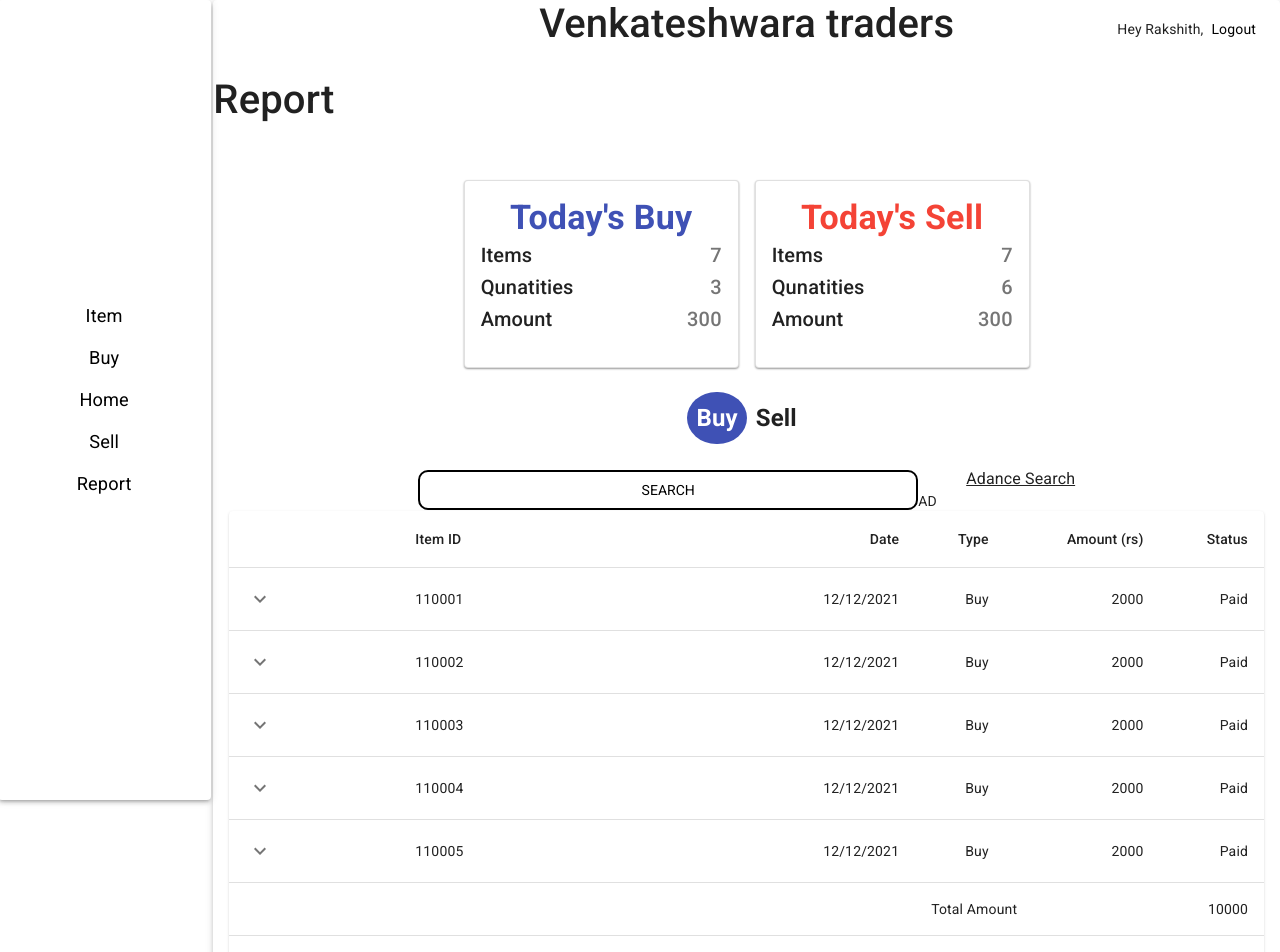
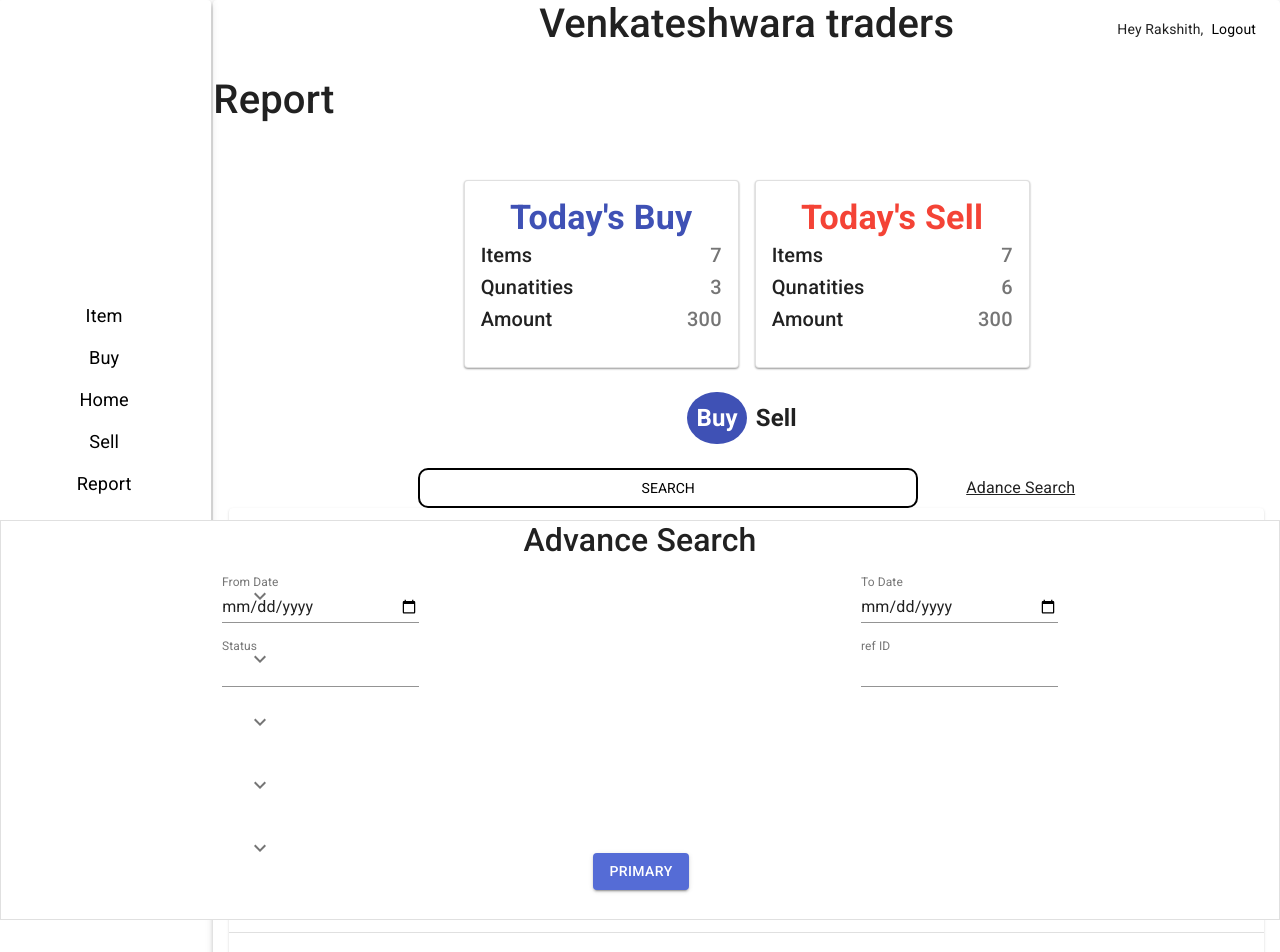
Before and after one commit to Rakgowda/nextjs, a Next.js app: page /report in a window 1280 px wide. Shown: the top 952 px of the page. Built offline with nearby package versions, Linux system fonts and the light colour scheme.

Commit message:
updating advancesearch with collapse feature

```diff
--- a/components/advanceSearch/advanceSearch.js
+++ b/components/advanceSearch/advanceSearch.js
@@ -1,22 +1,118 @@
-import React,{useState} from 'react';
-import appTheme from "../../styles/Theme.module.css"
-import advsrchTheme from "./advanceSearch.module.css"
-const AdvanceSearch =()=> {
+import React, { useState } from "react";
+import appTheme from "../../styles/Theme.module.css";
+import advsrchTheme from "./advanceSearch.module.css";
+import { makeStyles } from "@material-ui/core/styles";
+import Paper from "@material-ui/core/Paper";
+import TextField from "@material-ui/core/TextField";
+import Grid from '@material-ui/core/Grid';
+import Button from '@material-ui/core/Button';
+const useStyles = makeStyles((theme) => ({
+  customise: {
+    display: "flex",
+    position: "absolute",
+    marginTop: "20px",
+    left: "0px",
+    height: "400px",
+    width: "100%",
+  },
+  papper: {
+    width: "100%",
+  },
+  root: {
+    '& > *': {
+      margin: theme.spacing(1),
+      width: '25ch',
+    },
+  },
+  button:{
+    position: "absolute",
+    bottom: "30px"
+  }
+}));
+const AdvanceSearch = () => {
   const [toggle, settoggle] = useState(true);
-    function onClickHandler(){
-    settoggle(!toggle)
+  const [fromDate, setfromDate] = useState("");
+  const [toDate, settoDate] = useState("");
+  const [selectedDate, setSelectedDate] = React.useState(
+    new Date("2014-08-18T21:11:54")
+  );
+  const handleDateChange = (date) => {
+    setSelectedDate(date);
+  };
+  const classes = useStyles();
+  function onClickHandler() {
+    settoggle(!toggle);
+  }
+  function fromDateHandle(date){
+    console.log(date)
+    setfromDate(date)
   }
   return (
     <div>
-  <div className={`${appTheme.ml2} ${advsrchTheme.advanceSearch}`} onClick={onClickHandler}>
+      <div
+        className={`${appTheme.ml2} ${advsrchTheme.advanceSearch}`}
+        onClick={onClickHandler}
+      >
         Adance Search
       </div>
-  {toggle? <div>
-      AD
-  </div>:""}
-
+      {toggle && (
+        <div className={classes.customise}>
+          <Paper className={classes.papper} variant="outlined" square>
+            <h2 className="text-center">Advance Search</h2>
+          <Grid container justifyContent="space-around" className={classes.root}>
+            <TextField
+              id="date"
+              label="From Date"
+              type="date"
+              value={fromDate}
+              onChange={fromDateHandle}
+              className={classes.textField}
+              InputLabelProps={{
+                shrink: true,
+              }}
+            />
+            <TextField
+              id="date"
+              label="To Date"
+              type="date"
+              defaultValue={toDate}
+              className={classes.textField}
+              InputLabelProps={{
+                shrink: true,
+              }}
+            />
+            </Grid>
+            <Grid container justifyContent="space-around" className={classes.root}>
+            <TextField
+              id="date"
+              label="Status"
+              type="text"
+              className={classes.textField}
+              InputLabelProps={{
+                shrink: true,
+              }}
+            />
+            <TextField
+              id="date"
+              label="ref ID"
+              type="number"
+              defaultValue="2017-05-25"
+              className={classes.textField}
+              InputLabelProps={{
+                shrink: true,
+              }}
+            />
+            </Grid>
+            <Grid container justifyContent="space-around" className={classes.button}>
+            <Button variant="contained" color="primary" onClick={onClickHandler}>
+        Primary
+      </Button>
+            </Grid>
+          </Paper>
         </div>
-  )
-}
+      )}
+    </div>
+  );
+};
 
 export default AdvanceSearch;
```
Lines whose indentation alone changed are shown as unchanged.
